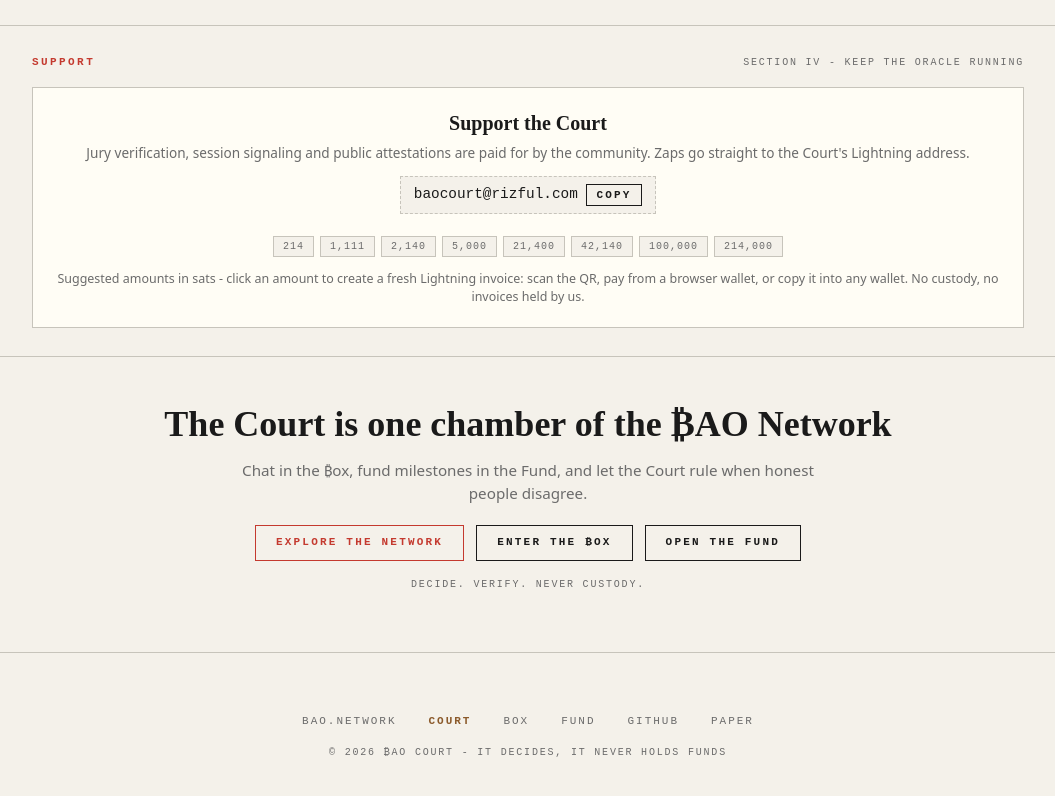
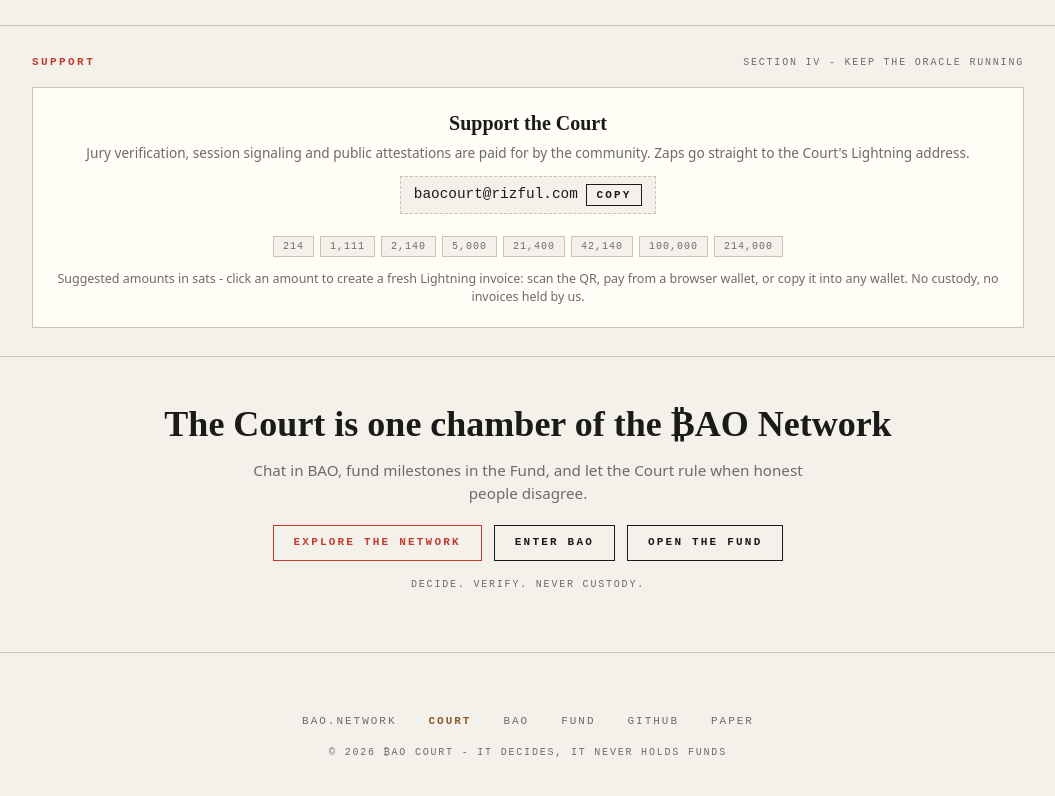
Before and after one commit to baocommunity/bao-court, a website: page site/index.html in a window 1280 px wide. Shown: the part 1787-2583 px from the top of the page, without its empty margins (112-1167 px from the left). Drawn offline with Linux system fonts and the light colour scheme.

Commit message:
site: the chat is BAO now - drop the old Box/₿ox name
Join section reads 'Chat in BAO...' with an 'Enter BAO' button, and the
footer link is 'bao'. The app host is unchanged (app.bao.network).

```diff
--- a/site/index.html
+++ b/site/index.html
@@ -510,12 +510,12 @@
         <div class="wrap">
             <h2>The Court is one chamber of the ₿AO Network</h2>
             <p>
-                Chat in the ₿ox, fund milestones in the Fund, and let the Court rule when
+                Chat in BAO, fund milestones in the Fund, and let the Court rule when
                 honest people disagree.
             </p>
             <div class="cta-row">
                 <a class="btn btn-accent" href="https://bao.network">Explore the Network</a>
-                <a class="btn" href="https://app.bao.network/">Enter the ₿ox</a>
+                <a class="btn" href="https://app.bao.network/">Enter BAO</a>
                 <a class="btn" href="https://fund.bao.network">Open the Fund</a>
             </div>
             <p class="fine">Decide. Verify. Never custody.</p>
@@ -529,7 +529,7 @@
         <div class="eco-links">
             <a href="https://bao.network">bao.network</a>
             <a class="current" href="https://court.bao.network">court</a>
-            <a href="https://app.bao.network/">box</a>
+            <a href="https://app.bao.network/">bao</a>
             <a href="https://fund.bao.network">fund</a>
             <a href="https://github.com/baocommunity/bao-court" target="_blank" rel="noopener">github</a>
             <a href="https://github.com/baocommunity/bao-court/blob/main/docs/FROST_COURT_ORACLE_PAPER.md" target="_blank" rel="noopener">paper</a>
```
